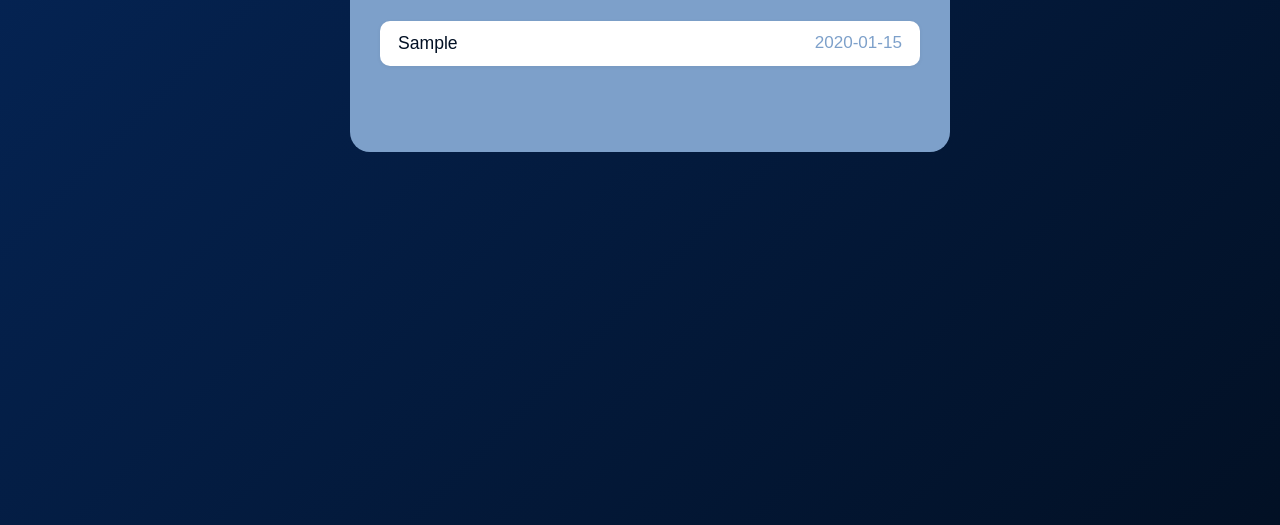
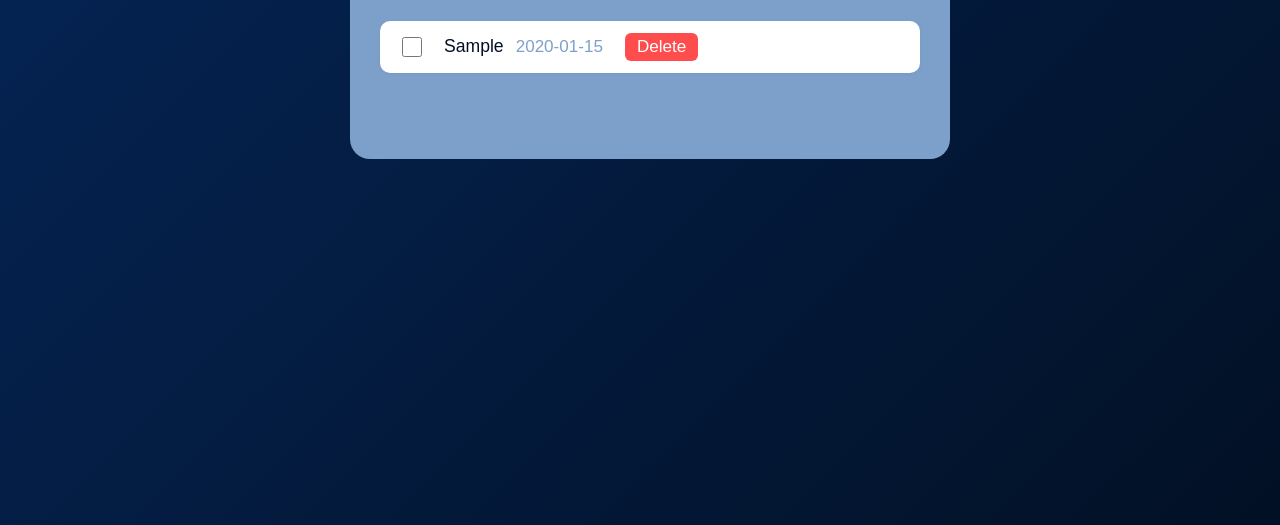
Before and after one commit to Revou-Coding-Camp/codingcamp-21-jul-25-athayad, a plain HTML site: page index.html in a window 1280 px wide. Both pictures are taken after typing "Sample", "2020-01-15" into the empty fields and a click on the button "Add Task". Shown: the part 295-820 px from the top of the page. Drawn offline with Linux system fonts and the light colour scheme; a web font is replaced by a local one.

Commit message:
Checkbox for marrking tasks

```diff
--- a/css/style.css
+++ b/css/style.css
@@ -37,10 +37,17 @@ html, body {
   padding: 12px 18px;
   margin-bottom: 12px;
   display: flex;
-  justify-content: space-between;
   align-items: center;
+  gap: 12px;
   box-shadow: 0 1px 4px rgba(0,0,0,0.06);
   font-size: 1.1rem;
+}
+
+.done-checkbox {
+  width: 20px;
+  height: 20px;
+  accent-color: #7da0ca;
+  margin-right: 10px;
 }
 
 .todo-item .task {
@@ -52,6 +59,27 @@ html, body {
   color: #7da0ca;
 }
 
+.todo-item.done {
+  text-decoration: line-through;
+  opacity: 0.6;
+}
+
+.delete-btn {
+  background: #ff4d4d;
+  color: #fff;
+  border: none;
+  border-radius: 6px;
+  padding: 4px 12px;
+  margin-left: 10px;
+  cursor: pointer;
+  font-size: 0.97em;
+  transition: background 0.2s;
+}
+
+.delete-btn:hover {
+  background: #e60000;
+}
+
 .todo-title {
   text-align: center;
   color: #fff;
--- a/js/script.js
+++ b/js/script.js
@@ -1,10 +1,10 @@
-document.addEventListener('DOMContentLoaded', function() {
+document.addEventListener('DOMContentLoaded', function () {
   const form = document.getElementById('todo-form');
   const input = document.getElementById('todo-input');
   const dateInput = document.getElementById('todo-date');
   const list = document.getElementById('todo-list');
 
-  form.addEventListener('submit', function(e) {
+  form.addEventListener('submit', function (e) {
     e.preventDefault();
     const task = input.value.trim();
     const date = dateInput.value;
@@ -15,10 +15,17 @@ document.addEventListener('DOMContentLoaded', function() {
     // Create list item
     const li = document.createElement('li');
     li.className = 'todo-item';
-    li.innerHTML = `<span class="task">${task}</span> <span class="date">${date}</span>`;
+    li.innerHTML = `<input type="checkbox" class="done-checkbox"> <span class="task">${task}</span> <span class="date">${date}</span> <button class="delete-btn">Delete</button>`;
     list.appendChild(li);
-    // Reset form
     input.value = '';
     dateInput.value = '';
+
+    li.querySelector('.done-checkbox').addEventListener('change', function(e) {
+      li.classList.toggle('done', e.target.checked);
+    });
+
+    li.querySelector('.delete-btn').addEventListener('click', function() {
+      li.remove();
+    });
   });
 });
```
